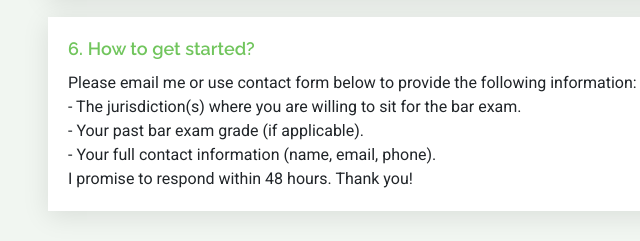
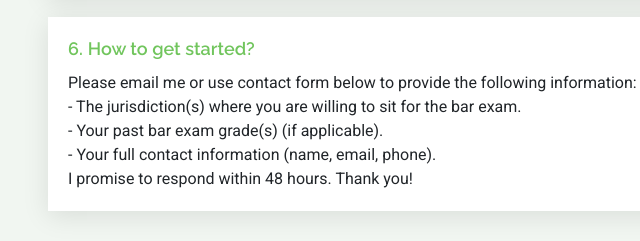
Before and after one commit to shenghuang717/place_holder, a plain HTML site: page index.html in a window 1280 px wide. Shown: the part 6033-6274 px from the top of the page, 414-1054 px from the left. Drawn offline with Linux system fonts and the light colour scheme; files whose address does not match are found by name.

Commit message:
Update index.html

```diff
--- a/index.html
+++ b/index.html
@@ -432,7 +432,7 @@
               <div class="faq-item faq-active">
                 <h3><span class="num">6.</span> <span>How to get started?&nbsp;</span></h3>
                 <div class="faq-content">
-                  <p>Please email me or use contact form below to provide the following information:&nbsp;<br>- The jurisdiction(s) where you are willing to sit for the bar exam.&nbsp;<br>- Your past bar exam grade (if applicable).&nbsp;<br>- Your full contact information (name, email, phone).&nbsp;<br>I promise to respond within 48 hours. Thank you!<br></p>
+                  <p>Please email me or use contact form below to provide the following information:&nbsp;<br>- The jurisdiction(s) where you are willing to sit for the bar exam.&nbsp;<br>- Your past bar exam grade(s) (if applicable).&nbsp;<br>- Your full contact information (name, email, phone).&nbsp;<br>I promise to respond within 48 hours. Thank you!<br></p>
                 </div>
                 <i class="faq-toggle bi bi-chevron-right"></i>
               </div><!-- End Faq item-->
```
